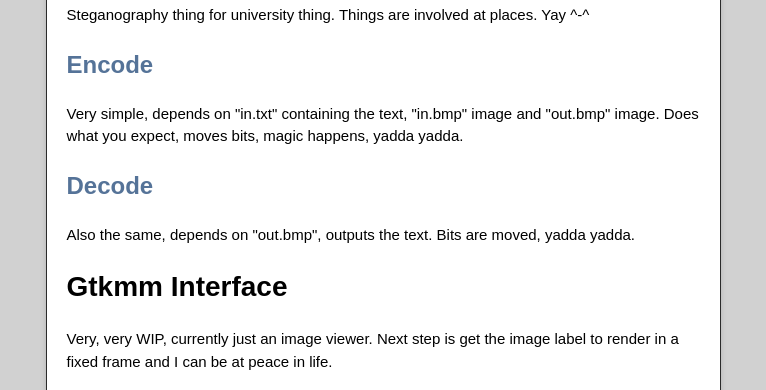
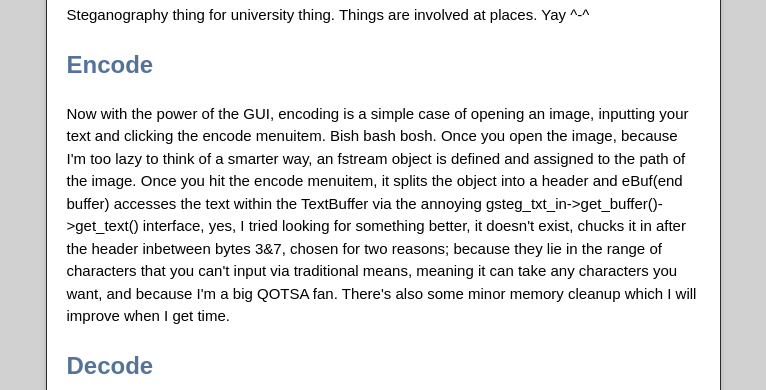
Before and after one commit to elken/GSteg, a plain HTML site: page index.html in a window 1280 px wide. Shown: the part 339-729 px from the top of the page, without its empty margins (257-1023 px from the left). Drawn offline with nearby package versions, Linux system fonts and the light colour scheme.

Commit message:
Updated index.html

```diff
--- a/index.html
+++ b/index.html
@@ -44,17 +44,27 @@
 <h2>
 <a name="encode" class="anchor" href="#encode"><span class="octicon octicon-link"></span></a>Encode</h2>
 
-<p>Very simple, depends on "in.txt" containing the text, "in.bmp" image and "out.bmp" image. Does what you expect, moves bits, magic happens, yadda yadda.</p>
+<p>Now with the power of the GUI, encoding is a simple case of opening an image, inputting your text and clicking the encode menuitem. Bish bash bosh.
+Once you open the image, because I'm too lazy to think of a smarter way, an fstream object is defined and assigned to the path of the image. Once you hit the
+encode menuitem, it splits the object into a header and eBuf(end buffer) accesses the text within the TextBuffer via the annoying gsteg_txt_in->get_buffer()->get_text() interface,
+yes, I tried looking for something better, it doesn't exist, chucks it in after the header inbetween bytes 3&7, chosen for two reasons; because they lie in the range of characters
+that you can't input via traditional means, meaning it can take any characters you want, and because I'm a big QOTSA fan. There's also some minor memory cleanup which I will improve
+when I get time.
+</p>
 
 <h2>
 <a name="decode" class="anchor" href="#decode"><span class="octicon octicon-link"></span></a>Decode</h2>
 
-<p>Also the same, depends on "out.bmp", outputs the text. Bits are moved, yadda yadda.</p>
+<p>Also the same, except in reverse. Open your image and hit the deode menuitem. I may make it more user-friendly soon.
+Decoding is much more simple; access the fstream object, find the "3" byte, located at 0x36 in MOST BMP files, the actual location of the header is defined in the header itself, I
+might implement this later, doubtful as 99.9% are at 0x36, and add every byte until "7" to the otBuf(output text buffer), which is typecasted to a ustring so that the TextBuffer can use it.
+Memory cleanup happens, which also sucks. I'll sort if I get time.
+</p>
 
 <h1>
 <a name="gtkmm-interface" class="anchor" href="#gtkmm-interface"><span class="octicon octicon-link"></span></a>Gtkmm Interface</h1>
 
-<p>Very, very WIP, currently just an image viewer. Next step is get the image label to render in a fixed frame and I can be at peace in life.</p>
+<p>Works fine, does the job. May add something more user-friendly for decoding, but we will see.</p>
 
 <h1>
 <a name="contributions" class="anchor" href="#contributions"><span class="octicon octicon-link"></span></a>Contributions</h1>
```
